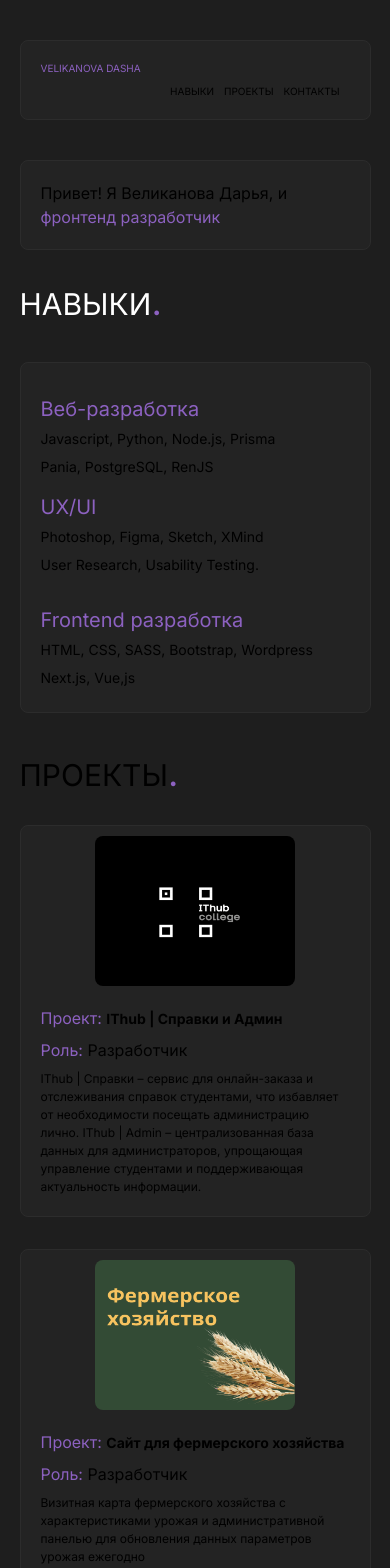
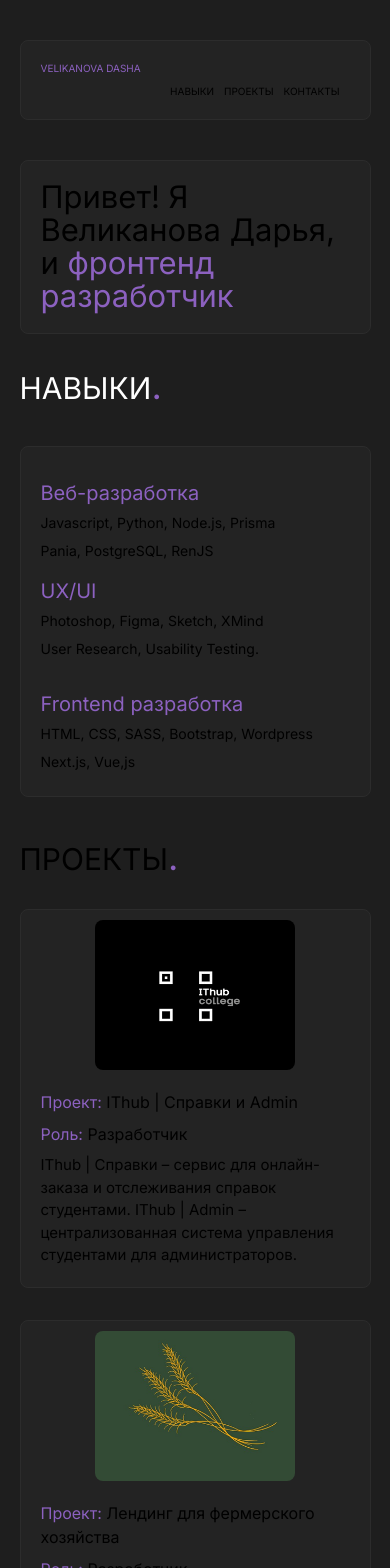
Before and after one commit to stucksippin/portfolio, a Next.js app: page / in a window 390 px wide. Shown: the top 1568 px of the page. Built offline with nearby package versions, Linux system fonts and the light colour scheme.

Commit message:
edit proj

```diff
--- a/app/components/Project.jsx
+++ b/app/components/Project.jsx
@@ -9,25 +9,26 @@ export default function Project() {
 
     const projects = [
         {
-            title: 'IThub | Справки и Админ',
+            title: 'IThub | Справки и Admin',
 
             role: 'Разработчик ',
-            details: 'IThub | Справки – сервис для онлайн-заказа и отслеживания справок студентами, что избавляет от необходимости посещать администрацию лично. \n IThub | Admin – централизованная база данных для администраторов, упрощающая управление студентами и поддерживающая актуальность информации.',
+            details: 'IThub | Справки – сервис для онлайн-заказа и отслеживания справок студентами. \n IThub | Admin – централизованная система управления студентами для администраторов.',
             image: ithub
         },
-
         {
-            title: 'Сайт для фермерского хозяйства',
+            title: 'Лендинг для фермерского хозяйства',
             role: 'Разработчик',
-            details: 'Визитная карта фермерского хозяйства с характеристиками урожая и административной панелью для обновления данных параметров урожая ежегодно',
+            details: 'Визитная карта фермера для продажи своего урожая',
             image: farming
         },
+
         {
             title: 'Haste',
             role: 'Дизайнер',
             details: 'Дизайн для мобильного приложения онлайн-коворкинга',
             image: haste
-        }
+        },
+
     ];
 
     return (
@@ -42,7 +43,7 @@ export default function Project() {
                         <div key={index} className='project_item flex mb-8 border rounded-lg bg-selfgray border-selfborder '>
                             {el.image && <Image className='project_image rounded-lg shrink-0' src={el.image} alt='project image' />}
                             <div className='project_info flex flex-col p-5'>
-                                <h1 className='mb-2'><span className='text-selfpurple'>Проект:</span> <span className='project_title font-bold'>{el.title}</span> </h1>
+                                <div className='mb-2'><span className='text-selfpurple'>Проект:</span> <span className='project_title font-bold'>{el.title}</span> </div>
                                 <span className='project_role mb-2'><span className='text-selfpurple'>Роль:</span> {el.role}</span>
                                 <span className='project_dis'>{el.details}</span>
                             </div>
--- a/app/globals.css
+++ b/app/globals.css
@@ -31,7 +31,10 @@ li {
   list-style-type: none;
 }
 
-
+.all_contnent {
+  width: 70%;
+  margin: 0 auto;
+}
 
 /* apadtive */
 @media screen and (max-width: 1980px) {
@@ -94,6 +97,18 @@ li {
   .frontend_box {
     margin-top: 15px;
   }
+
+  .project_role {
+    font-size: 18px;
+  }
+
+  .project_dis {
+    font-size: 16px;
+  }
+
+  .project_title {
+    font-size: 18px;
+  }
 }
 
 @media screen and (max-width: 768px) {
@@ -136,11 +151,11 @@ li {
   }
 
   .project_dis {
-    font-size: 12px;
+    font-size: 15px;
   }
 
   .project_title {
-    font-size: 14px;
+    font-size: 16px;
   }
 
 
@@ -218,4 +233,17 @@ li {
   .contact_column_left {
     margin-bottom: 10px;
   }
+
+  .project_role {
+    font-size: 16px;
+  }
+
+  .project_title {
+    font-size: 16px;
+    font-weight: 400;
+  }
+
+  .welcome_title {
+    font-size: 31px;
+  }
 }
```
Also changed, not shown: app/assets/img/farming.png.
